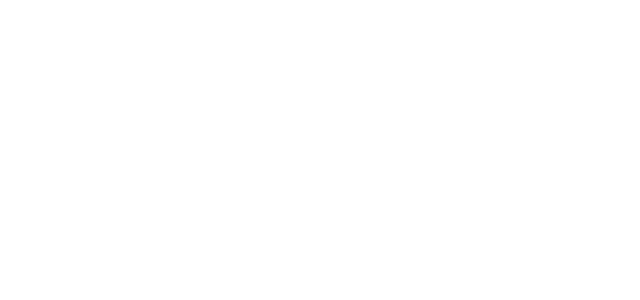
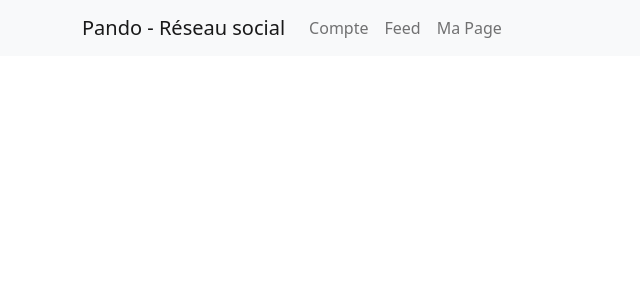
Before and after one commit to Gaz-o/projet-pando, a React (Create React App) app: page / in a window 1280 px wide. Shown: the top 300 px of the page, without its empty margins (0-640 px from the left). Built offline with nearby package versions, Linux system fonts and the light colour scheme.

Commit message:
Header version 1

```diff
--- a/package.json
+++ b/package.json
@@ -1,13 +1,16 @@
 {
-  "name": "atelier21",
+  "name": "pando",
   "version": "0.1.0",
   "private": true,
   "dependencies": {
     "@testing-library/jest-dom": "^5.14.1",
     "@testing-library/react": "^11.2.7",
     "@testing-library/user-event": "^12.8.3",
+    "bootstrap": "^5.1.1",
     "react": "^17.0.2",
+    "react-bootstrap": "^2.0.0-rc.0",
     "react-dom": "^17.0.2",
+    "react-router-dom": "^5.3.0",
     "react-scripts": "4.0.3",
     "web-vitals": "^1.1.2"
   },
--- a/src/App.css
+++ b/src/App.css
@@ -1,3 +1,38 @@
 .App {
   text-align: center;
 }
+
+.App-logo {
+  height: 40vmin;
+  pointer-events: none;
+}
+
+@media (prefers-reduced-motion: no-preference) {
+  .App-logo {
+    animation: App-logo-spin infinite 20s linear;
+  }
+}
+
+.App-header {
+  background-color: #282c34;
+  min-height: 100vh;
+  display: flex;
+  flex-direction: column;
+  align-items: center;
+  justify-content: center;
+  font-size: calc(10px + 2vmin);
+  color: white;
+}
+
+.App-link {
+  color: #61dafb;
+}
+
+@keyframes App-logo-spin {
+  from {
+    transform: rotate(0deg);
+  }
+  to {
+    transform: rotate(360deg);
+  }
+}
--- a/src/App.js
+++ b/src/App.js
@@ -1,10 +1,12 @@
-
+import Header from './layout/header/header';
 import './App.css';
 
 function App() {
   return (
     <div className="App">
 
+      <Header/>
+
     </div>
   );
 }
--- a/src/layout/header/header.js
+++ b/src/layout/header/header.js
@@ -1 +1,47 @@
+import 'bootstrap/dist/css/bootstrap.min.css';
+import {Navbar,Container,Nav} from 'react-bootstrap';
 import "./header.css";
+
+
+function Header() {
+
+    return(
+
+        <div>
+
+            <Navbar bg="light" expand="lg">
+
+                <Container>
+
+                    <Navbar.Brand href="#home">Pando - Réseau social</Navbar.Brand>
+
+                        <Navbar.Toggle aria-controls="basic-navbar-nav" />
+
+                            <Navbar.Collapse id="basic-navbar-nav">
+
+                                <Nav className="me-auto">
+
+                                    <Nav.Link>Compte</Nav.Link>
+
+                                    <Nav.Link>Feed</Nav.Link>
+
+                                    <Nav.Link>Ma Page</Nav.Link>
+
+                                </Nav>
+
+                            </Navbar.Collapse>
+
+                </Container>
+
+            </Navbar>
+
+        </div>
+
+
+
+    );
+}
+
+
+
+export default Header;
```
Also changed, not shown: 1 other file (tests, documents, lock files or other folders).
